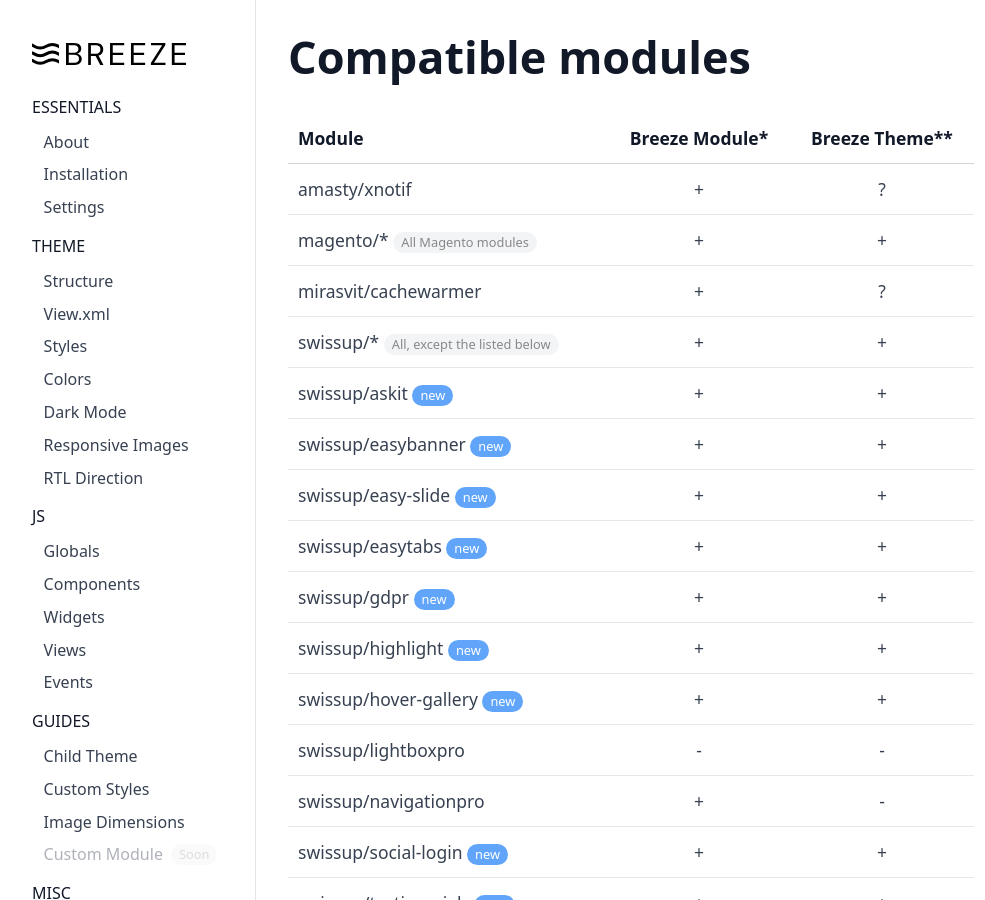
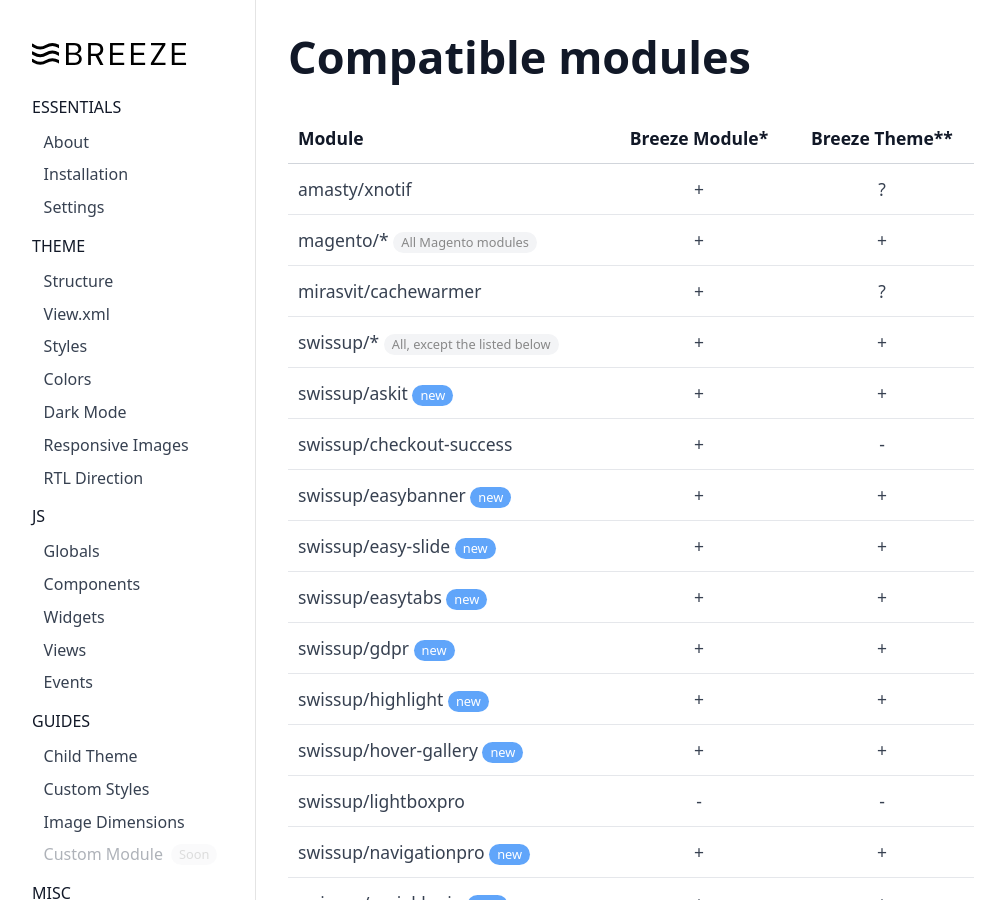
Before and after one commit to breezefront/breezefront.com, a Jekyll site: the page built from collections/_misc/compatible-modules.md, in a window 1280 px wide and 900 px high. Shown: the whole window, without its empty margins (0-985 px from the left). Built offline with Jekyll 4.4.1, drawn with Linux system fonts in a browser that asks for light colours; some of the changed text lies outside the part shown.

Commit message:
Update compatible modules

```diff
--- a/collections/_misc/compatible-modules.md
+++ b/collections/_misc/compatible-modules.md
@@ -14,6 +14,7 @@ magento/\* *All Magento modules*{:.badge} | +   | +
 mirasvit/cachewarmer          | +               | ?
 swissup/\* *All, except the listed below*{:.badge} | +     | +
 swissup/askit *new*{:.badge.blue} | +           | +
+swissup/checkout-success      | +               | -
 swissup/easybanner *new*{:.badge.blue} | +      | +
 swissup/easy-slide *new*{:.badge.blue} | +      | +
 swissup/easytabs *new*{:.badge.blue} | +        | +
@@ -21,8 +22,9 @@ swissup/gdpr *new*{:.badge.blue} | +            | +
 swissup/highlight *new*{:.badge.blue} | +       | +
 swissup/hover-gallery *new*{:.badge.blue} | +   | +
 swissup/lightboxpro           | -               | -
-swissup/navigationpro         | +               | -
+swissup/navigationpro *new*{:.badge.blue} | +   | +
 swissup/social-login *new*{:.badge.blue} | +    | +
+swissup/sold-together *new*{:.badge.blue} | +   | +
 swissup/testimonials *new*{:.badge.blue} | +    | +
 swissup/quantity-switcher *new*{:.badge.blue} | + | +
 
```
